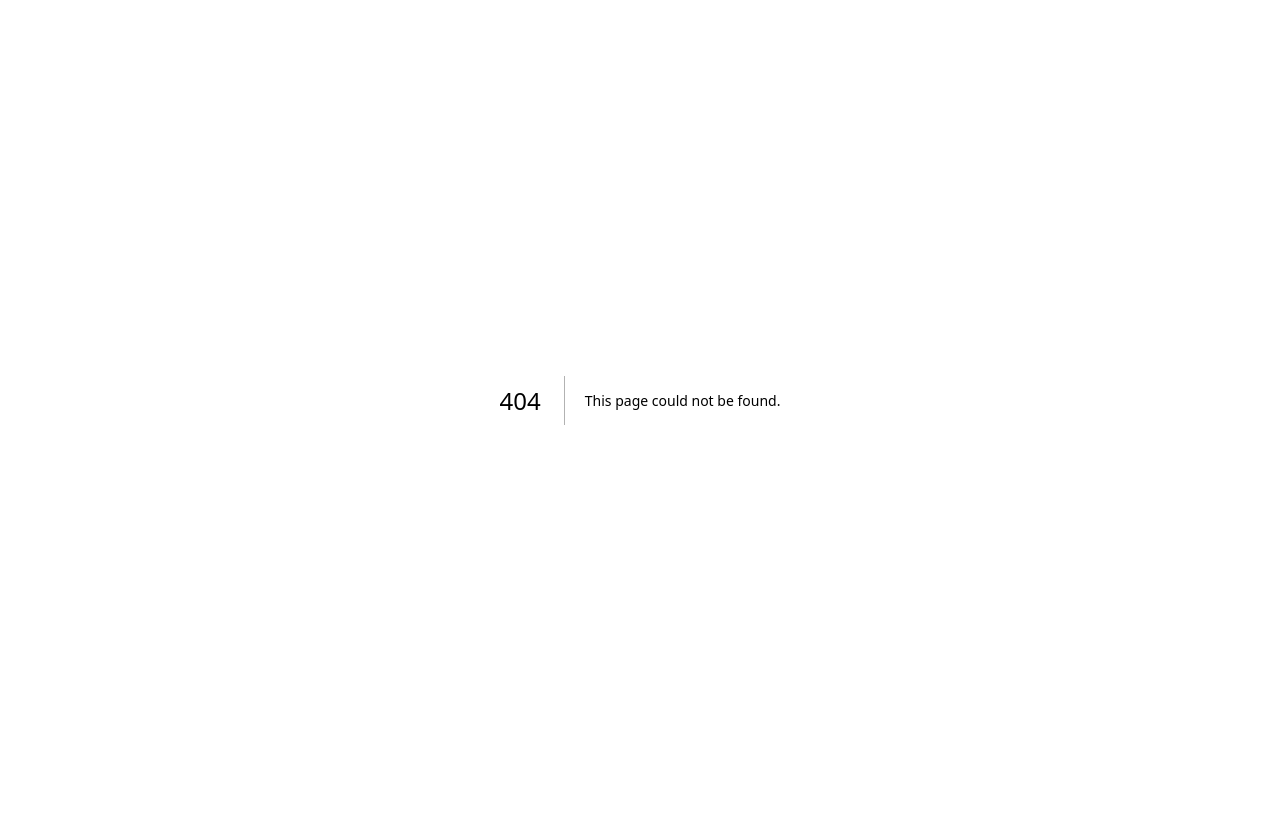
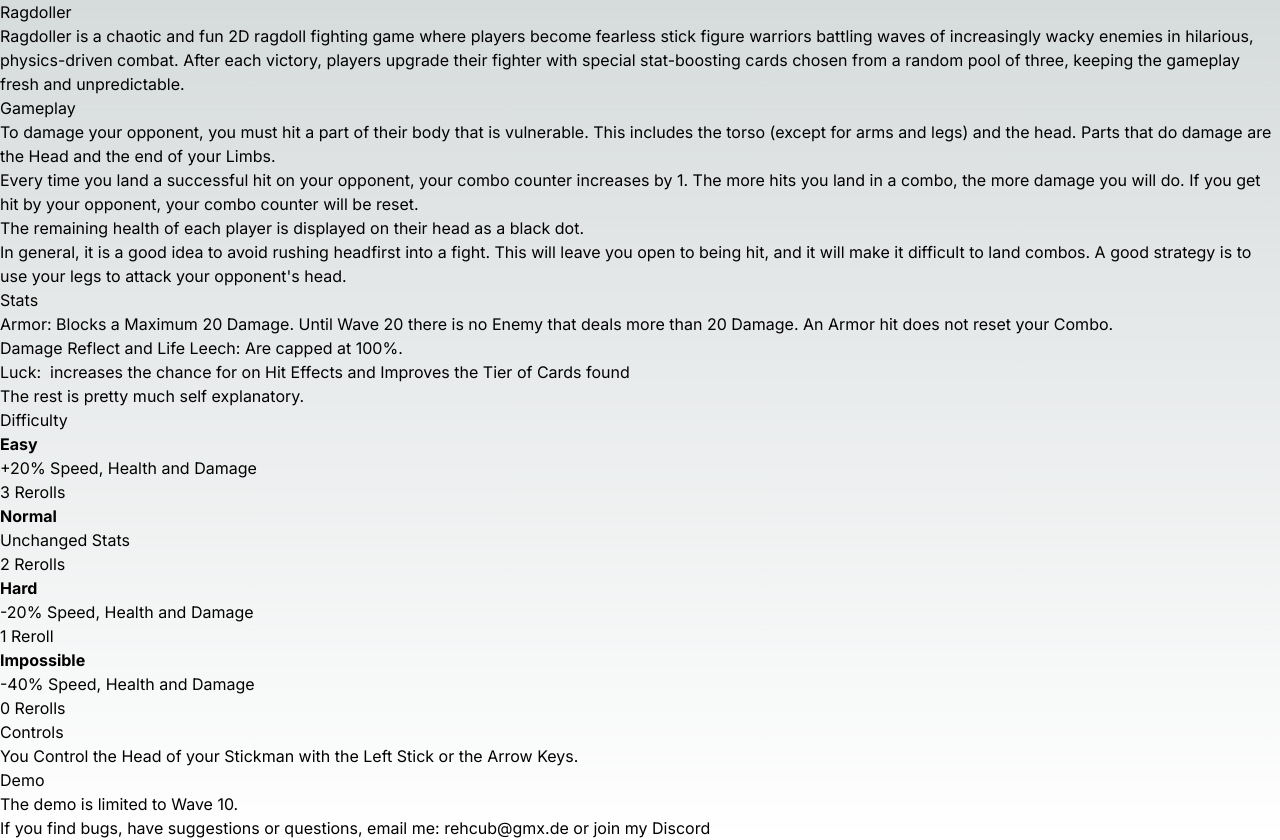
Before and after one commit to RehcubGit/Rehcub.de, a Next.js app: page /Projects/Ragdoller in a window 1280 px wide. Before the commit this address had no page. Before the commit the page ends 800 px from the top, so only its background shows below. Built offline with nearby package versions, Linux system fonts and the light colour scheme.

Commit message:
Playing around with Links

```diff
--- /dev/null
+++ b/src/app/Projects/Ragdoller/page.tsx
@@ -0,0 +1,99 @@
+export default function Ragdoller() {
+  return (
+    <div>
+      <h1>Ragdoller</h1>
+      <p>
+        Ragdoller is a chaotic and fun 2D ragdoll fighting game where players
+        become fearless stick figure warriors battling waves of increasingly
+        wacky enemies in hilarious, physics-driven combat. After each victory,
+        players upgrade their fighter with special stat-boosting cards chosen
+        from a random pool of three, keeping the gameplay fresh and
+        unpredictable.
+      </p>
+      <h3>Gameplay</h3>
+      <p>
+        To damage your opponent, you must hit a part of their body that is
+        vulnerable.&nbsp;This includes the torso (except for arms and legs) and
+        the head.&nbsp;Parts that do damage are the Head and the end of your
+        Limbs.
+      </p>
+      <p>
+        Every time you land a successful hit on your opponent, your combo
+        counter increases by 1.&nbsp;The more hits you land in a combo, the more
+        damage you will do.&nbsp;If you get hit by your opponent, your combo
+        counter will be reset.
+      </p>
+      <p>
+        The remaining health of each player is displayed on their head as a
+        black dot.&nbsp;
+      </p>
+      <p>
+        In general, it is a good idea to avoid rushing headfirst into a
+        fight.&nbsp;This will leave you open to being hit, and it will make it
+        difficult to land combos.&nbsp;A good strategy is to use your legs to
+        attack your opponent's head.
+      </p>
+      <p></p>
+      <h3>Stats</h3>
+      <p>
+        Armor:&nbsp;Blocks a Maximum 20 Damage. Until Wave 20 there is no Enemy
+        that deals more than 20 Damage.&nbsp;An Armor hit does not reset your
+        Combo.
+      </p>
+      <p>Damage Reflect and Life Leech: Are capped at 100%.</p>
+      <p>
+        Luck:&nbsp;&nbsp;increases the chance for on Hit Effects
+        and&nbsp;Improves the Tier of Cards&nbsp;found
+      </p>
+      <p>The rest is pretty much self explanatory.</p>
+      <h3>Difficulty</h3>
+      <ul>
+        <li>
+          <strong>Easy</strong>
+          <ul>
+            <li>+20% Speed, Health and Damage</li>
+            <li>3 Rerolls</li>
+          </ul>
+        </li>
+        <li>
+          <strong>Normal</strong>
+          <ul>
+            <li>Unchanged Stats</li>
+            <li>2 Rerolls</li>
+          </ul>
+        </li>
+        <li>
+          <strong>Hard</strong>
+          <ul>
+            <li>-20% Speed, Health and Damage</li>
+            <li>1 Reroll</li>
+          </ul>
+        </li>
+        <li>
+          <strong>Impossible</strong>
+          <ul>
+            <li>-40% Speed, Health and Damage</li>
+            <li>0 Rerolls</li>
+          </ul>
+        </li>
+      </ul>
+      <h3>Controls</h3>
+      <p>
+        You Control the Head of your Stickman with the Left Stick or the Arrow
+        Keys.
+      </p>
+      <p></p>
+      <h3>Demo</h3>
+      <p>The demo is limited to Wave 10.</p>
+      <p></p>
+      <p>
+        If you find bugs, have suggestions or questions, email me:
+        <a href="mailto:rehcub@gmx.de"> rehcub@gmx.de </a>
+        or join my&nbsp;
+        <a href="https://discord.gg/B9uceFXMpd" target="_blank">
+          Discord
+        </a>
+      </p>
+    </div>
+  );
+}
--- /dev/null
+++ b/src/app/Projects/page.tsx
@@ -0,0 +1,3 @@
+export default function Page() {
+  return <h1>Hello, Projects Page!</h1>;
+}
--- /dev/null
+++ b/src/app/components/Navbar.tsx
@@ -0,0 +1,13 @@
+import React, { useState } from "react";
+
+function Navbar() {
+  return (
+    <>
+      <nav className="navbar">
+        <div className="navbar-container"></div>
+      </nav>
+    </>
+  );
+}
+
+export default Navbar;
--- a/src/app/layout.tsx
+++ b/src/app/layout.tsx
@@ -5,8 +5,8 @@ import "./globals.css";
 const inter = Inter({ subsets: ["latin"] });
 
 export const metadata: Metadata = {
-  title: "Create Next App",
-  description: "Generated by create next app",
+  title: "Rehcub",
+  description: "An Indie Game Adventure",
 };
 
 export default function RootLayout({
--- a/src/app/page.tsx
+++ b/src/app/page.tsx
@@ -1,113 +1,33 @@
-import Image from "next/image";
+import Link from "next/link";
 
 export default function Home() {
   return (
-    <main className="flex min-h-screen flex-col items-center justify-between p-24">
-      <div className="z-10 w-full max-w-5xl items-center justify-between font-mono text-sm lg:flex">
-        <p className="fixed left-0 top-0 flex w-full justify-center border-b border-gray-300 bg-gradient-to-b from-zinc-200 pb-6 pt-8 backdrop-blur-2xl dark:border-neutral-800 dark:bg-zinc-800/30 dark:from-inherit lg:static lg:w-auto  lg:rounded-xl lg:border lg:bg-gray-200 lg:p-4 lg:dark:bg-zinc-800/30">
-          Get started by editing&nbsp;
-          <code className="font-mono font-bold">src/app/page.tsx</code>
-        </p>
-        <div className="fixed bottom-0 left-0 flex h-48 w-full items-end justify-center bg-gradient-to-t from-white via-white dark:from-black dark:via-black lg:static lg:size-auto lg:bg-none">
-          <a
-            className="pointer-events-none flex place-items-center gap-2 p-8 lg:pointer-events-auto lg:p-0"
-            href="https://vercel.com?utm_source=create-next-app&utm_medium=appdir-template&utm_campaign=create-next-app"
-            target="_blank"
-            rel="noopener noreferrer"
-          >
-            By{" "}
-            <Image
-              src="/vercel.svg"
-              alt="Vercel Logo"
-              className="dark:invert"
-              width={100}
-              height={24}
-              priority
-            />
-          </a>
-        </div>
+    <div className="relative flex flex-col items-center w-full gap-8 px-8 md:px-18 xl:px-40 md:gap-16">
+      <h1 className="text-9xl md:text-[300px] w-full select-none  text-center font-black  text-gray-400">
+        404
+      </h1>
+      <p className="text-3xl font-bold capitalize">
+        You have discovered a secret place
+      </p>
+      <p className="text-2xl font-medium break-words text-dull">
+        Unfortunately, this is only a 404 page. You may have mistyped the
+        address, or the page has been moved to another URL.
+      </p>
+      <div className="flex flex-col justify-between w-full gap-8 md:flex-row md:gap-32 xl:px-16">
+        <a
+          href="/"
+          className="flex items-center justify-center w-full gap-4 p-3 font-semibold capitalize border-2 border-blue-500 rounded shadow-lg md:w-fit hover:bg-blue-500 md:p-6 focus:outline-none hover:scale-105 active:scale-90 hover:shadow-xl "
+        >
+          Go back to Previous Page
+        </a>
+        <Link
+          href="/Projects/Ragdoller"
+          className="rounded flex w-full md:w-fit group items-center gap-4 justify-center border-2 border-green-500 font-semibold hover:bg-green-500 p-3 md:p-6 capitalize focus:outline-none hover:scale-105 active:scale-90 shadow-lg hover:shadow-xl "
+        >
+          <span className="material-symbols-outlined">home</span>Go back to Home
+          Page
+        </Link>
       </div>
-
-      <div className="relative z-[-1] flex place-items-center before:absolute before:h-[300px] before:w-full before:-translate-x-1/2 before:rounded-full before:bg-gradient-radial before:from-white before:to-transparent before:blur-2xl before:content-[''] after:absolute after:-z-20 after:h-[180px] after:w-full after:translate-x-1/3 after:bg-gradient-conic after:from-sky-200 after:via-blue-200 after:blur-2xl after:content-[''] before:dark:bg-gradient-to-br before:dark:from-transparent before:dark:to-blue-700 before:dark:opacity-10 after:dark:from-sky-900 after:dark:via-[#0141ff] after:dark:opacity-40 sm:before:w-[480px] sm:after:w-[240px] before:lg:h-[360px]">
-        <Image
-          className="relative dark:drop-shadow-[0_0_0.3rem_#ffffff70] dark:invert"
-          src="/next.svg"
-          alt="Next.js Logo"
-          width={180}
-          height={37}
-          priority
-        />
-      </div>
-
-      <div className="mb-32 grid text-center lg:mb-0 lg:w-full lg:max-w-5xl lg:grid-cols-4 lg:text-left">
-        <a
-          href="https://nextjs.org/docs?utm_source=create-next-app&utm_medium=appdir-template&utm_campaign=create-next-app"
-          className="group rounded-lg border border-transparent px-5 py-4 transition-colors hover:border-gray-300 hover:bg-gray-100 hover:dark:border-neutral-700 hover:dark:bg-neutral-800/30"
-          target="_blank"
-          rel="noopener noreferrer"
-        >
-          <h2 className="mb-3 text-2xl font-semibold">
-            Docs{" "}
-            <span className="inline-block transition-transform group-hover:translate-x-1 motion-reduce:transform-none">
-              -&gt;
-            </span>
-          </h2>
-          <p className="m-0 max-w-[30ch] text-sm opacity-50">
-            Find in-depth information about Next.js features and API.
-          </p>
-        </a>
-
-        <a
-          href="https://nextjs.org/learn?utm_source=create-next-app&utm_medium=appdir-template-tw&utm_campaign=create-next-app"
-          className="group rounded-lg border border-transparent px-5 py-4 transition-colors hover:border-gray-300 hover:bg-gray-100 hover:dark:border-neutral-700 hover:dark:bg-neutral-800/30"
-          target="_blank"
-          rel="noopener noreferrer"
-        >
-          <h2 className="mb-3 text-2xl font-semibold">
-            Learn{" "}
-            <span className="inline-block transition-transform group-hover:translate-x-1 motion-reduce:transform-none">
-              -&gt;
-            </span>
-          </h2>
-          <p className="m-0 max-w-[30ch] text-sm opacity-50">
-            Learn about Next.js in an interactive course with&nbsp;quizzes!
-          </p>
-        </a>
-
-        <a
-          href="https://vercel.com/templates?framework=next.js&utm_source=create-next-app&utm_medium=appdir-template&utm_campaign=create-next-app"
-          className="group rounded-lg border border-transparent px-5 py-4 transition-colors hover:border-gray-300 hover:bg-gray-100 hover:dark:border-neutral-700 hover:dark:bg-neutral-800/30"
-          target="_blank"
-          rel="noopener noreferrer"
-        >
-          <h2 className="mb-3 text-2xl font-semibold">
-            Projects{" "}
-            <span className="inline-block transition-transform group-hover:translate-x-1 motion-reduce:transform-none">
-              -&gt;
-            </span>
-          </h2>
-          <p className="m-0 max-w-[30ch] text-sm opacity-50">
-            Explore starter templates for Next.js.
-          </p>
-        </a>
-
-        <a
-          href="https://vercel.com/new?utm_source=create-next-app&utm_medium=appdir-template&utm_campaign=create-next-app"
-          className="group rounded-lg border border-transparent px-5 py-4 transition-colors hover:border-gray-300 hover:bg-gray-100 hover:dark:border-neutral-700 hover:dark:bg-neutral-800/30"
-          target="_blank"
-          rel="noopener noreferrer"
-        >
-          <h2 className="mb-3 text-2xl font-semibold">
-            Deploy{" "}
-            <span className="inline-block transition-transform group-hover:translate-x-1 motion-reduce:transform-none">
-              -&gt;
-            </span>
-          </h2>
-          <p className="m-0 max-w-[30ch] text-balance text-sm opacity-50">
-            Instantly deploy your Next.js site to a shareable URL with Vercel.
-          </p>
-        </a>
-      </div>
-    </main>
+    </div>
   );
 }
```
